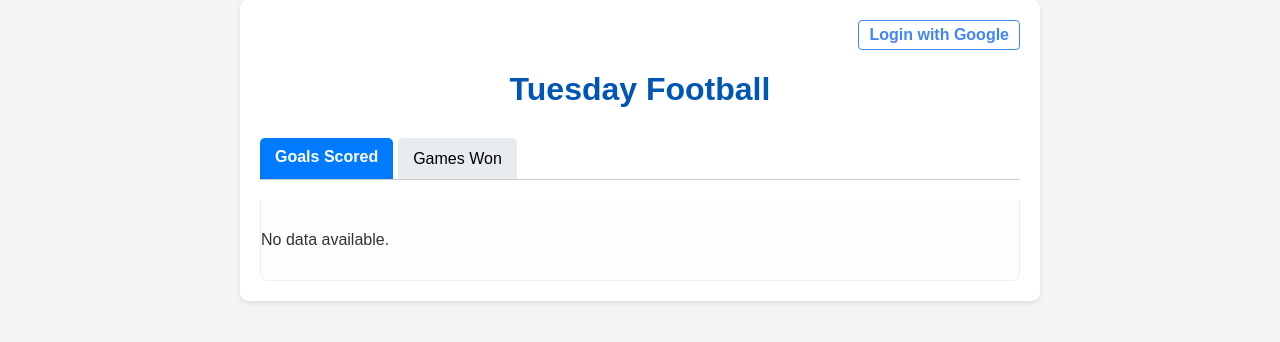
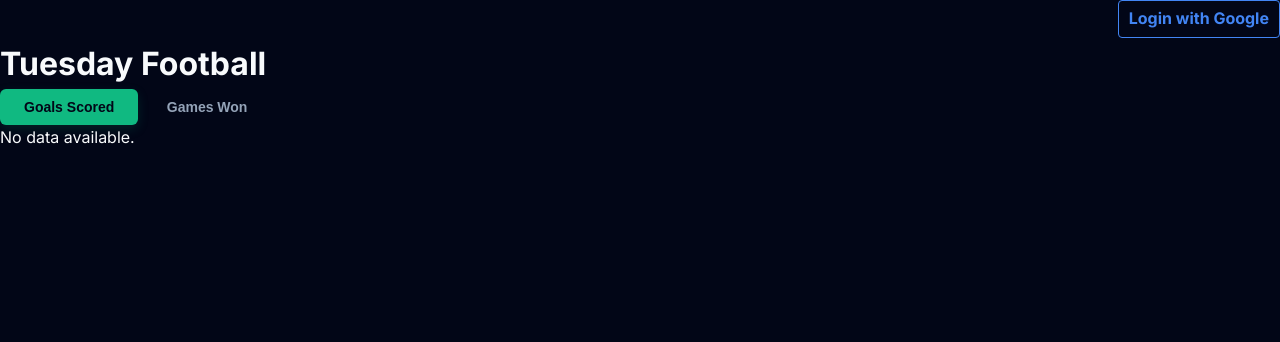
Before and after one commit to AlexPD93/football-api, a FastAPI app: page /dashboard in a window 1280 px wide. Shown: the top 342 px of the page. Run offline with FastAPI, Linux system fonts and the light colour scheme.

Commit message:
reinstate

```diff
--- a/static/style.css
+++ b/static/style.css
@@ -1,97 +1,349 @@
+:root {
+    --bg-app: #020617;
+    --bg-card: #0f172a;
+    --bg-secondary: #1e293b;
+    --primary: #10b981;
+    --primary-glow: rgba(16, 185, 129, 0.15);
+    --text-primary: #f8fafc;
+    --text-secondary: #94a3b8;
+    --border: #334155;
+    --radius-lg: 16px;
+    --radius-md: 10px;
+    --radius-sm: 6px;
+    --shadow: 0 10px 15px -3px rgb(0 0 0 / 0.1), 0 4px 6px -4px rgb(0 0 0 / 0.1);
+    --transition: all 0.25s cubic-bezier(0.4, 0, 0.2, 1);
+}
+
 * {
     box-sizing: border-box;
+    margin: 0;
+    padding: 0;
 }
 
 body {
-    font-family: sans-serif;
-    margin: 0; /* Remove default body margin to allow full centering */
-    background-color: #f4f4f4;
-    color: #333;
+    font-family: 'Inter', system-ui, sans-serif;
+    background-color: var(--bg-app);
+    color: var(--text-primary);
+    line-height: 1.6;
+    -webkit-font-smoothing: antialiased;
 }
 
-.container {
-    max-width: 800px;
-    margin: 0 auto;
-    background-color: #fff;
-    padding: 20px;
-    border-radius: 8px;
-    box-shadow: 0 2px 4px rgba(0, 0, 0, 0.1);
+.app-wrapper {
+    min-height: 100vh;
+    padding-bottom: 4rem;
 }
 
-h1 {
-    color: #0056b3;
-    text-align: center;
-    margin-bottom: 30px;
+/* Header */
+.top-nav {
+    position: sticky;
+    top: 0;
+    z-index: 50;
+    background: rgba(2, 6, 23, 0.8);
+    backdrop-filter: blur(12px);
+    border-bottom: 1px solid var(--border);
+    padding: 1rem 0;
+    margin-bottom: 3rem;
 }
 
-.tabs {
+.nav-container {
+    max-width: 1000px;
+    margin: 0 auto;
+    padding: 0 1.5rem;
     display: flex;
-    margin-bottom: 20px;
-    border-bottom: 1px solid #ccc;
+    justify-content: space-between;
+    align-items: center;
+}
+
+.logo-text {
+    font-size: 1.25rem;
+    font-weight: 800;
+    letter-spacing: -0.025em;
+    background: linear-gradient(to right, #10b981, #34d399);
+    -webkit-background-clip: text;
+    -webkit-text-fill-color: transparent;
+}
+
+/* Main Container */
+.container {
+    max-width: 900px;
+    margin: 0 auto;
+    padding: 0 1.5rem;
+}
+
+.dashboard-card {
+    background: var(--bg-card);
+    border: 1px solid var(--border);
+    border-radius: var(--radius-lg);
+    padding: 2rem;
+    box-shadow: var(--shadow);
+}
+
+/* Tabs */
+.tabs-pill {
+    display: inline-flex;
+    background: var(--bg-secondary);
+    padding: 0.375rem;
+    border-radius: var(--radius-md);
+    margin-bottom: 2.5rem;
+    border: 1px solid var(--border);
 }
 
 .tab-button {
-    background-color: #e9ecef;
+    background: transparent;
     border: none;
-    padding: 10px 15px;
+    color: var(--text-secondary);
+    padding: 0.625rem 1.5rem;
+    font-size: 0.875rem;
+    font-weight: 600;
     cursor: pointer;
-    font-size: 16px;
-    border-top-left-radius: 5px;
-    border-top-right-radius: 5px;
-    margin-right: 5px;
-    transition: background-color 0.3s ease;
+    border-radius: var(--radius-sm);
+    transition: var(--transition);
 }
 
 .tab-button:hover {
-    background-color: #dee2e6;
+    color: var(--text-primary);
 }
 
 .tab-button.active {
-    background-color: #007bff;
-    color: white;
-    border-bottom: 3px solid #007bff;
-    font-weight: bold;
+    background: var(--primary);
+    color: #020617;
+    box-shadow: 0 4px 12px var(--primary-glow);
 }
 
-#tab-content {
-    padding: 15px 0;
-    border: 1px solid #eee;
-    border-top: none;
-    border-radius: 0 0 8px 8px;
-    background-color: #fdfdfd;
+/* Tables */
+.table-wrapper {
+    overflow-x: auto;
 }
 
 table {
     width: 100%;
     border-collapse: collapse;
-    margin-top: 20px;
-    table-layout: fixed; /* Added for consistent column widths */
 }
 
-th, td {
-    border: 1px solid #ddd;
-    padding: 8px;
+th {
     text-align: left;
+    padding: 1rem;
+    font-size: 0.75rem;
+    font-weight: 700;
+    text-transform: uppercase;
+    letter-spacing: 0.05em;
+    color: var(--text-secondary);
+    border-bottom: 1px solid var(--border);
 }
 
-/* Set explicit column widths */
-th:first-child, td:first-child {
-    width: 70%;
-}
-th:nth-child(2), td:nth-child(2) {
-    width: 30%;
+td {
+    padding: 1.25rem 1rem;
+    border-bottom: 1px solid rgba(51, 65, 85, 0.5);
+    font-size: 0.9375rem;
+    vertical-align: middle;
 }
 
-
-th {
-    background-color: #007bff;
-    color: white;
+tr:hover td {
+    background: rgba(30, 41, 59, 0.5);
 }
 
-tr:nth-child(even) {
-    background-color: #f2f2f2;
+.name-cell {
+    font-weight: 600;
+    color: var(--text-primary);
 }
 
-tr:hover {
-    background-color: #ddd;
+/* Control Group (for counters) */
+.control-group {
+    display: flex;
+    align-items: center;
+    gap: 0.75rem;
 }
+
+.input-number {
+    width: 48px;
+    background: var(--bg-app);
+    border: 1px solid var(--border);
+    color: var(--text-primary);
+    padding: 0.375rem;
+    border-radius: var(--radius-sm);
+    text-align: center;
+    font-family: 'JetBrains Mono', monospace;
+    font-weight: 700;
+    font-size: 1rem;
+    -moz-appearance: textfield;
+}
+
+.input-number::-webkit-outer-spin-button,
+.input-number::-webkit-inner-spin-button {
+    -webkit-appearance: none;
+    margin: 0;
+}
+
+/* Buttons */
+.btn-icon {
+    display: flex;
+    align-items: center;
+    justify-content: center;
+    width: 32px;
+    height: 32px;
+    border-radius: var(--radius-sm);
+    border: 1px solid var(--border);
+    background: var(--bg-secondary);
+    color: var(--text-secondary);
+    cursor: pointer;
+    transition: var(--transition);
+}
+
+.btn-icon:hover {
+    border-color: var(--primary);
+    color: var(--primary);
+    background: var(--primary-glow);
+}
+
+.btn-primary {
+    display: inline-flex;
+    align-items: center;
+    gap: 0.5rem;
+    padding: 0.625rem 1.25rem;
+    background: var(--primary);
+    color: #020617;
+    font-weight: 600;
+    font-size: 0.875rem;
+    border: none;
+    border-radius: var(--radius-sm);
+    cursor: pointer;
+    transition: var(--transition);
+}
+
+.btn-primary:hover {
+    opacity: 0.9;
+    transform: translateY(-1px);
+}
+
+.btn-auth {
+    padding: 0.5rem 1rem;
+    font-size: 0.875rem;
+    font-weight: 600;
+    border-radius: var(--radius-sm);
+    text-decoration: none;
+    transition: var(--transition);
+}
+
+.btn-login {
+    background: white;
+    color: #020617;
+}
+
+.btn-logout {
+    border: 1px solid var(--border);
+    color: #ef4444;
+}
+
+.btn-logout:hover {
+    background: rgba(239, 68, 68, 0.1);
+}
+
+/* Badges */
+.badge-admin {
+    background: var(--primary-glow);
+    color: var(--primary);
+    padding: 0.25rem 0.75rem;
+    border-radius: 9999px;
+    font-size: 0.7rem;
+    font-weight: 700;
+    text-transform: uppercase;
+    letter-spacing: 0.025em;
+    border: 1px solid rgba(16, 185, 129, 0.2);
+}
+
+/* Error Banner */
+.error-banner {
+    background: rgba(239, 68, 68, 0.1);
+    border: 1px solid rgba(239, 68, 68, 0.2);
+    color: #fca5a5;
+    padding: 1rem;
+    border-radius: var(--radius-md);
+    margin-bottom: 2rem;
+    display: flex;
+    align-items: center;
+    gap: 0.75rem;
+}
+
+/* Modal */
+.modal-overlay {
+    position: fixed;
+    top: 0;
+    left: 0;
+    width: 100%;
+    height: 100%;
+    background: rgba(2, 6, 23, 0.8);
+    backdrop-filter: blur(8px);
+    z-index: 100;
+    display: flex;
+    align-items: center;
+    justify-content: center;
+    animation: fadeIn 0.2s ease-out;
+}
+
+.modal-content {
+    background: var(--bg-card);
+    border: 1px solid var(--border);
+    width: 100%;
+    max-width: 450px;
+    border-radius: var(--radius-lg);
+    padding: 2.5rem;
+    box-shadow: 0 25px 50px -12px rgba(0, 0, 0, 0.5);
+    position: relative;
+    animation: slideUp 0.3s cubic-bezier(0.4, 0, 0.2, 1);
+}
+
+.modal-header {
+    margin-bottom: 2rem;
+}
+
+.modal-header h2 {
+    font-size: 1.5rem;
+    font-weight: 700;
+    color: var(--text-primary);
+}
+
+.form-group {
+    margin-bottom: 1.5rem;
+}
+
+.form-group label {
+    display: block;
+    font-size: 0.875rem;
+    font-weight: 600;
+    color: var(--text-secondary);
+    margin-bottom: 0.5rem;
+}
+
+.form-control {
+    width: 100%;
+    background: var(--bg-app);
+    border: 1px solid var(--border);
+    color: var(--text-primary);
+    padding: 0.75rem 1rem;
+    border-radius: var(--radius-md);
+    font-size: 1rem;
+    transition: var(--transition);
+}
+
+.form-control:focus {
+    outline: none;
+    border-color: var(--primary);
+    box-shadow: 0 0 0 3px var(--primary-glow);
+}
+
+.modal-footer {
+    display: flex;
+    justify-content: flex-end;
+    gap: 1rem;
+    margin-top: 2rem;
+}
+
+@keyframes slideUp {
+    from { opacity: 0; transform: translateY(20px); }
+    to { opacity: 1; transform: translateY(0); }
+}
+
+@keyframes fadeIn {
+    from { opacity: 0; }
+    to { opacity: 1; }
+}
--- a/templates/base.html
+++ b/templates/base.html
@@ -4,24 +4,22 @@
     <meta charset="UTF-8">
     <meta name="viewport" content="width=device-width, initial-scale=1.0">
     <title>Tuesday Football</title>
+    <link rel="preconnect" href="https://fonts.googleapis.com">
+    <link rel="preconnect" href="https://fonts.gstatic.com" crossorigin>
+    <link href="https://fonts.googleapis.com/css2?family=Inter:wght@400;500;600;700&display=swap" rel="stylesheet">
     <link rel="stylesheet" href="/static/style.css">
     <script src="/static/htmx.min.js"></script>
 </head>
 <body>
-    <div class="container">
-        {% block content %}{% endblock %}
-    </div>
+    {% block content %}{% endblock %}
 
     <script>
         document.body.addEventListener('click', function (event) {
-            // Check if the clicked element or its parent is a tab button
             const clickedButton = event.target.closest('.tab-button');
             if (clickedButton) {
-                // Remove 'active' class from all tab buttons
                 document.querySelectorAll('.tab-button').forEach(button => {
                     button.classList.remove('active');
                 });
-                // Add 'active' class to the clicked button
                 clickedButton.classList.add('active');
             }
         });
```
